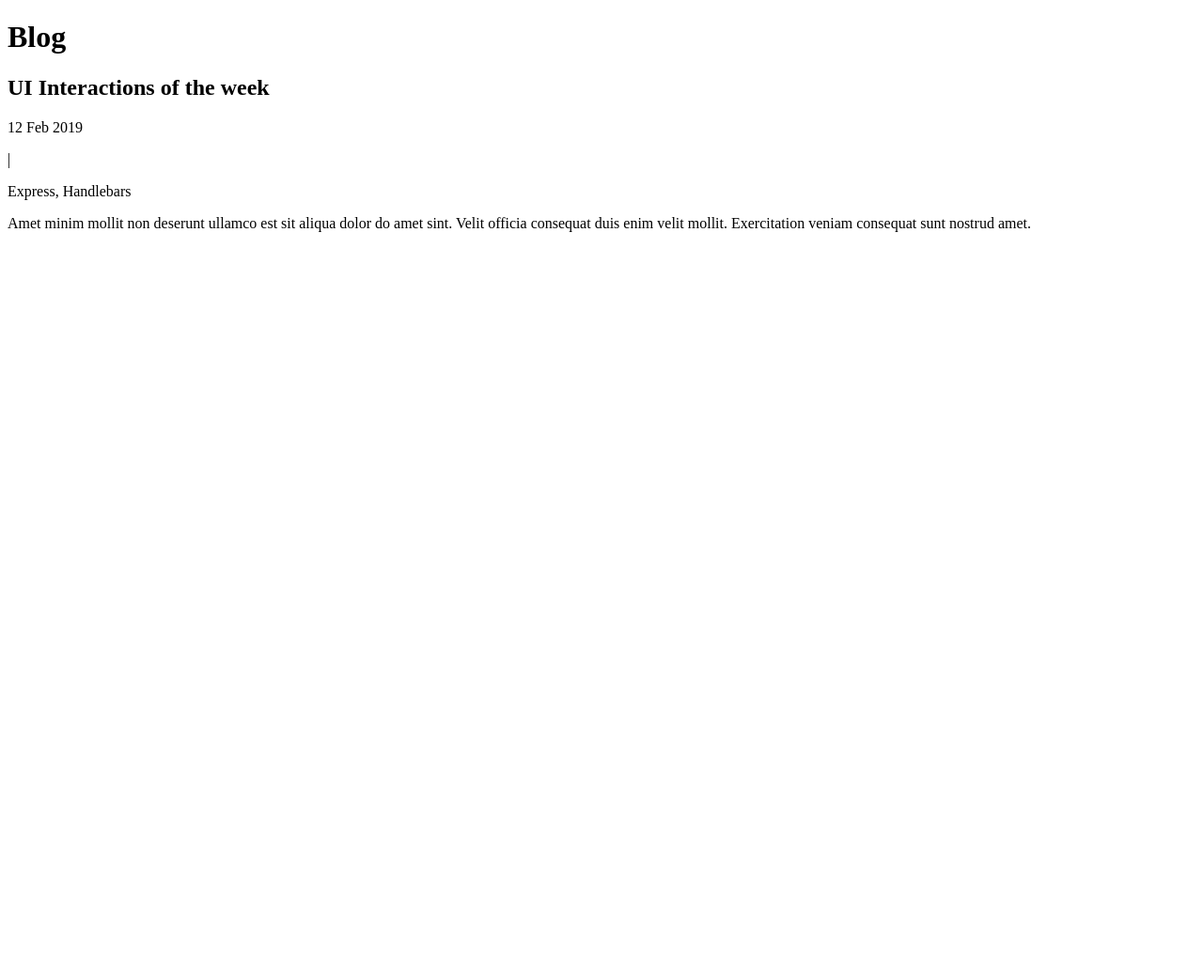
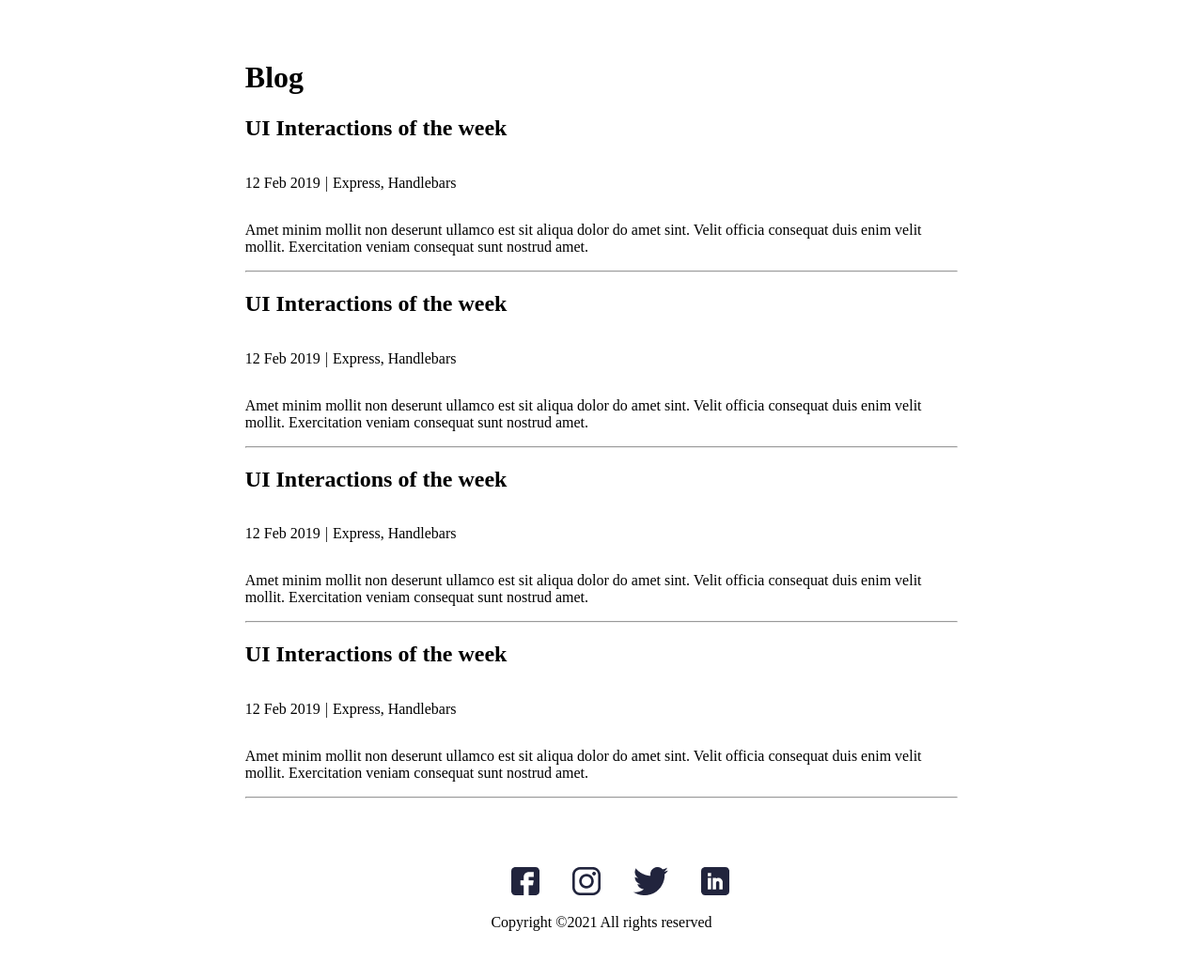
Before and after one commit to dcortesnet/Gatsby-portafolio-personal, a Gatsby site: page /blog-page in a window 1280 px wide. Shown: the whole page at 94% size. Before the commit the page ends 800 px from the top, so only its background shows below. Built offline with nearby package versions, Linux system fonts and the light colour scheme; Gatsby itself is replaced by a stand-in of ours.

Commit message:
Finalizacion de blog page y se agrega work page

```diff
--- a/src/components/blog.js
+++ b/src/components/blog.js
@@ -1,4 +1,5 @@
 import * as React from "react"
+import "../styles/blog.css"
 
 const Blog = () => {
   return (
@@ -20,6 +21,55 @@ const Blog = () => {
             veniam consequat sunt nostrud amet.
           </p>
         </div>
+        <hr></hr>
+        <div className="blog__cards__card">
+          <h2 className="blog__cards__card__title">
+            UI Interactions of the week
+          </h2>
+          <div className="blog__cards__card__subtitle">
+            <p>12 Feb 2019</p>
+            <p>|</p>
+            <p>Express, Handlebars</p>
+          </div>
+          <p className="blog__cards__card__text">
+            Amet minim mollit non deserunt ullamco est sit aliqua dolor do amet
+            sint. Velit officia consequat duis enim velit mollit. Exercitation
+            veniam consequat sunt nostrud amet.
+          </p>
+        </div>
+        <hr></hr>
+        <div className="blog__cards__card">
+          <h2 className="blog__cards__card__title">
+            UI Interactions of the week
+          </h2>
+          <div className="blog__cards__card__subtitle">
+            <p>12 Feb 2019</p>
+            <p>|</p>
+            <p>Express, Handlebars</p>
+          </div>
+          <p className="blog__cards__card__text">
+            Amet minim mollit non deserunt ullamco est sit aliqua dolor do amet
+            sint. Velit officia consequat duis enim velit mollit. Exercitation
+            veniam consequat sunt nostrud amet.
+          </p>
+        </div>
+        <hr></hr>
+        <div className="blog__cards__card">
+          <h2 className="blog__cards__card__title">
+            UI Interactions of the week
+          </h2>
+          <div className="blog__cards__card__subtitle">
+            <p>12 Feb 2019</p>
+            <p>|</p>
+            <p>Express, Handlebars</p>
+          </div>
+          <p className="blog__cards__card__text">
+            Amet minim mollit non deserunt ullamco est sit aliqua dolor do amet
+            sint. Velit officia consequat duis enim velit mollit. Exercitation
+            veniam consequat sunt nostrud amet.
+          </p>
+        </div>
+        <hr></hr>
       </div>
     </div>
   )
--- a/src/pages/404.js
+++ b/src/pages/404.js
@@ -6,8 +6,8 @@ import Seo from "../components/seo"
 const NotFoundPage = () => (
   <Layout>
     <Seo title="404: Not found" />
-    <h1>404: Not Found</h1>
-    <p>You just hit a route that doesn&#39;t exist... the sadness.</p>
+    <h1>404: No encontrado</h1>
+    <p>Acabas de llegar a una ruta que no existe... la tristeza.</p>
   </Layout>
 )
 
--- a/src/pages/blog-page.js
+++ b/src/pages/blog-page.js
@@ -1,8 +1,14 @@
 import * as React from "react"
 import Blog from "../components/blog"
+import Footer from "../components/footer"
 
 const BlogPage = () => {
-  return <Blog />
+  return (
+    <div>
+      <Blog />
+      <Footer />
+    </div>
+  )
 }
 
 export default BlogPage
--- a/src/pages/index-page.js
+++ b/src/pages/index-page.js
@@ -7,7 +7,8 @@ import Footer from "../components/footer"
 
 const IndexPage = () => (
   <div>
-    <Link to="/blog-page/">Go to page 2</Link> <br />
+    <Link to="/blog-page/">Blog page</Link> <br />
+    <Link to="/work-page/">Work page</Link> <br />
     <Jumbotron />
     <RecentPosts />
     <FeatureWorks />
--- a/src/styles/blog.css
+++ b/src/styles/blog.css
@@ -1,2 +1,21 @@
 .blog {
+  padding-top: 35px;
+  padding-bottom: 35px;
+  max-inline-size: 1158px;
+  padding-inline-start: 15px;
+  padding-inline-end: 15px;
+  margin: auto;
 }
+
+.blog__cards__card__subtitle {
+  display: flex;
+  justify-content: flex-start;
+  gap: 5px;
+}
+
+@media screen and (min-width: 768px) {
+  .blog {
+    max-width: 60%;
+    margin: auto;
+  }
+}
```
Also changed, not shown: src/components/work.js (added, +13 -0 lines), src/pages/page-2.js (deleted, +0 -16 lines), src/pages/work-page.js (added, +11 -0 lines), src/styles/work.css (added).
